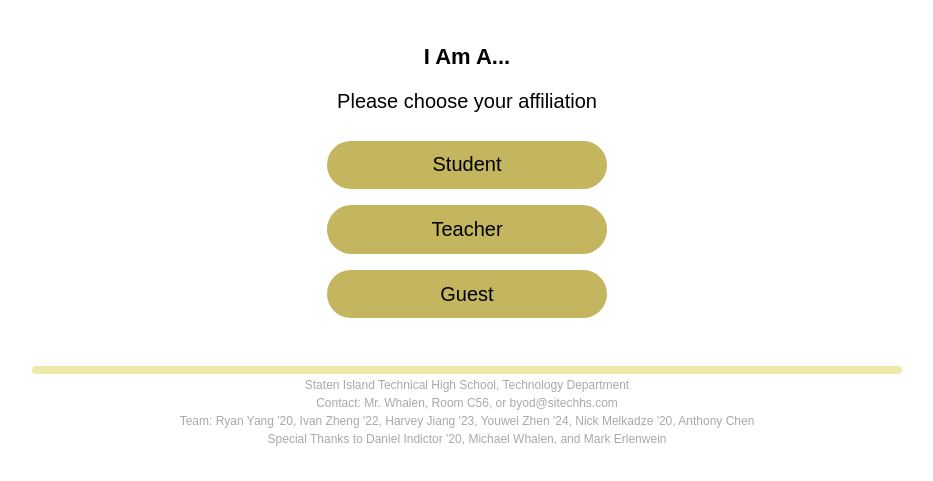
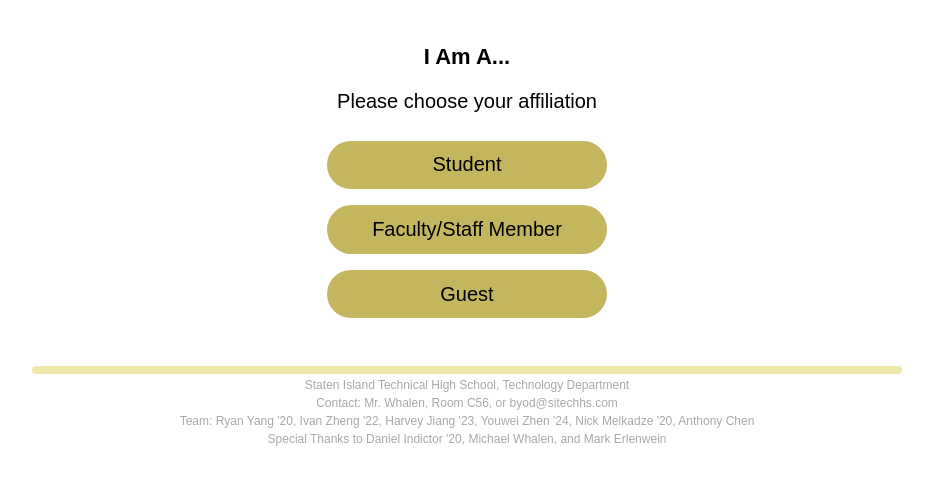
Before and after one commit to abitblue/automactic, a Django app: template templates/login/selection.html in a window 1280 px wide. Shown: the part 73-554 px from the top of the page, without its empty margins (173-1106 px from the left). Run offline with Django 4.2, Linux system fonts and the light colour scheme; the template is opened without the code that fills it, so the values that code supplies are empty.

Commit message:
Login: Rename Teacher to Faculty

```diff
--- a/login/fixtures/default_permissions.json
+++ b/login/fixtures/default_permissions.json
@@ -156,7 +156,7 @@
     "model": "login.permissions",
     "pk": "18",
     "fields": {
-      "permission": "userType/staff/bypassRateLimit",
+      "permission": "userType/faculty/bypassRateLimit",
       "raw_value": "true",
       "type": 1
     }
@@ -165,7 +165,7 @@
     "model": "login.permissions",
     "pk": "19",
     "fields": {
-      "permission": "userType/staff/warningThreshold",
+      "permission": "userType/faculty/warningThreshold",
       "raw_value": "15",
       "type": 2
     }
--- a/login/fixtures/default_userTypes.json
+++ b/login/fixtures/default_userTypes.json
@@ -17,7 +17,7 @@
     "model": "login.usertype",
     "pk": 3,
     "fields": {
-      "name": "Teacher"
+      "name": "Faculty"
     }
   },
   {
--- a/login/forms/adminUserModify.py
+++ b/login/forms/adminUserModify.py
@@ -88,7 +88,7 @@ class UserBulkImportForm(forms.Form):
                             code='invalid_data')
 
                     email, token = email_match.group(0), token_match.group()
-                    self._bulk_import_list.append(User(username=email, type=UserType.objects.get(name='Teacher'),
+                    self._bulk_import_list.append(User(username=email, type=UserType.objects.get(name='Faculty'),
                                                        password=make_password(token, None, 'plain')))
 
                 case _:
--- a/login/forms/userLogin.py
+++ b/login/forms/userLogin.py
@@ -23,7 +23,7 @@ class UserLoginForm(BaseAuthenticationForm):
     def __init__(self, user_type: str, request=None, *args, **kwargs):
         widget_placeholders = {
             'student': ('OSIS *', 'DOB (MMDDYYYY) * '),
-            'teacher': ('Email (jdoe1@schools.nyc.gov) *', 'Password *'),
+            'faculty': ('Email (jdoe1@schools.nyc.gov) *', 'Password *'),
             'guest': ('Username *', 'Token *'),
         }
 
--- a/templates/login/selection.html
+++ b/templates/login/selection.html
@@ -7,7 +7,7 @@
 <p class="bodyText">Please choose your affiliation</p>
 <a href="{% url 'login' usertype="student" %}" class="button"><span class="buttonSpan">Student</span></a>
     <br>
-<a href="{% url 'login' usertype="teacher" %}" class="button"><span class="buttonSpan">Teacher</span></a>
+<a href="{% url 'login' usertype="faculty" %}" class="button"><span class="buttonSpan">Faculty/Staff Member</span></a>
  <br>
 <a href="{% url 'login' usertype="guest" %}" class="button"><span class="buttonSpan">Guest</span></a>
 
```
Also changed, not shown: login/views/login.py (+5 -5 lines), templates/login/batch/faculty.html (renamed from templates/login/batch/teachers.html), templates/login/batch/student.html (renamed from templates/login/batch/students.html).
